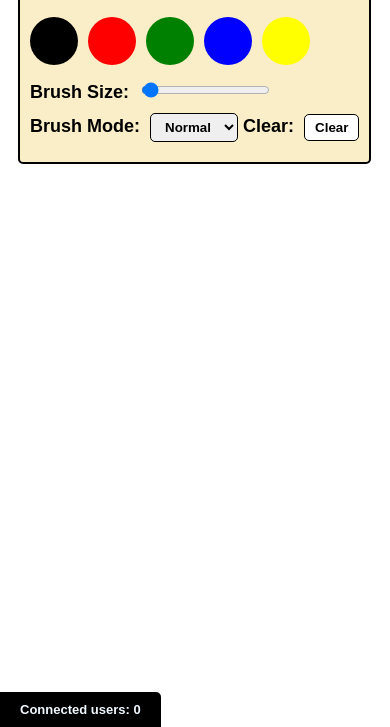
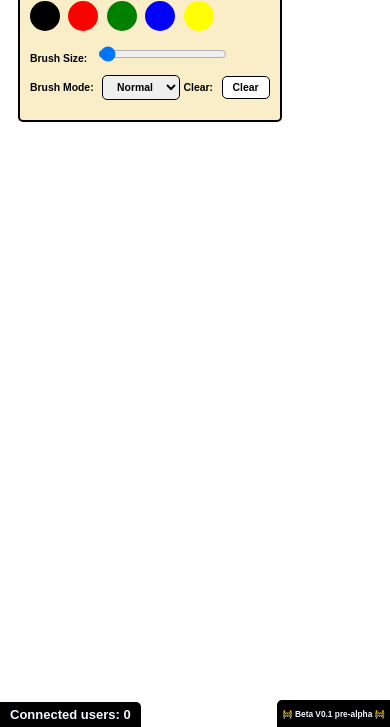
Before and after one commit to mehmetkahya0/draw-together, a website: page public/canvas.html in a window 390 px wide. Shown: the part 117-844 px from the top of the page. Drawn offline with nearby package versions, Linux system fonts and the light colour scheme; no server answers.

```diff
--- a/public/canvas.html
+++ b/public/canvas.html
@@ -44,6 +44,11 @@
     <div id="username" class="username">
       Hello, <span id="usernameDisplay"></span>
     </div>
+
+    <div class="betaBagde">
+      <p>🚧 Beta V0.1 pre-alpha 🚧</p>
+    </div>
+
     <script>
       document.addEventListener("DOMContentLoaded", function () {
         const params = new URLSearchParams(window.location.search);
--- a/public/login_form/login.css
+++ b/public/login_form/login.css
@@ -106,3 +106,41 @@
   text-align: center;
   opacity: 0.5;
 }
+
+/* Optimize for mobil devices */
+@media (max-width: 600px) {
+  .username-page {
+    padding: 20px;
+  }
+
+  #usernameForm input[type="text"] {
+    padding: 10px;
+    margin-bottom: 10px;
+  }
+
+  #usernameForm button {
+    padding: 10px 20px;
+  }
+
+  header {
+    font-size: 0.75rem;
+  }
+
+  h2 {
+    font-size: 1.2rem;
+  }
+
+  .betaBagde {
+    padding: 5px 10px;
+    font-size: smaller !important;
+    position: fixed !important;
+  }
+
+  footer {
+    font-size: smaller;
+    width: 100%;
+    right: 0;
+    display: flex !important;
+    position: fixed !important;
+  }
+}
--- a/public/style.css
+++ b/public/style.css
@@ -177,3 +177,53 @@
     background-color: darkred;
   }
 }
+
+.betaBagde {
+  bottom: 0;
+  right: 0;
+  display: flex;
+  position: absolute;
+  background-color: rgb(0, 0, 0);
+  padding: 0 20px;
+  margin: 0;
+  border-radius: 5px 0 0 0;
+  color: aliceblue;
+  font-size: small;
+  align-items: center;
+  justify-content: center;
+  text-align: center;
+}
+
+/* Optimize for mobil devices */
+@media (max-width: 768px) {
+  * {
+    font-size: smaller;
+  }
+
+  .controls {
+    flex-direction: row;
+    justify-content: space-between;
+    align-items: center;
+    margin: 1rem;
+    margin-top: 3rem;
+  }
+
+  .color {
+    height: 30px;
+    width: 30px;
+  }
+
+  .counter {
+    padding: 5px 10px;
+  }
+
+  .betaBagde {
+    padding: 0 5px;
+    font-size: 10px;
+  }
+
+  .status-led {
+    width: 15px;
+    height: 15px;
+  }
+}
```
Also changed, not shown: index.js (+8 -5 lines).
